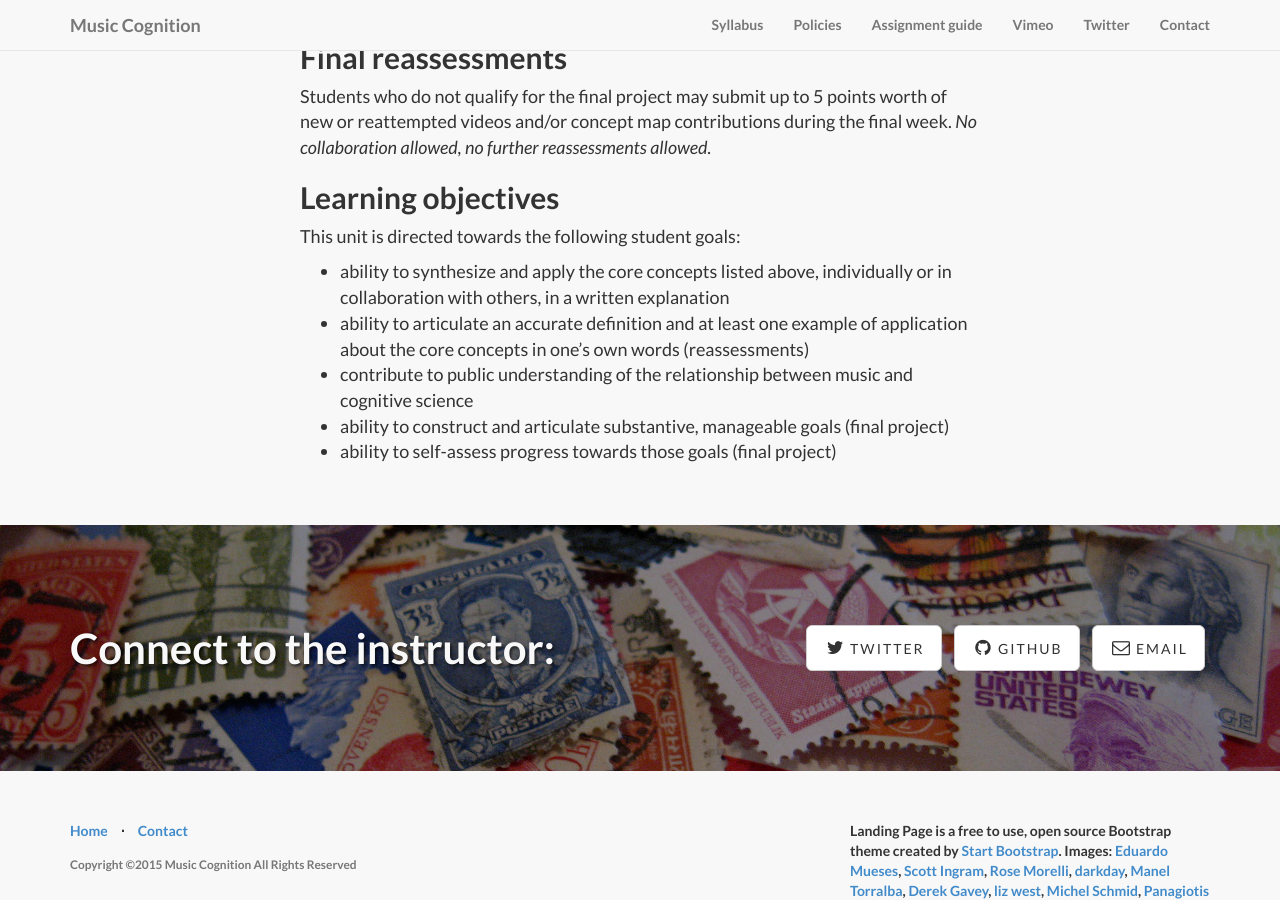
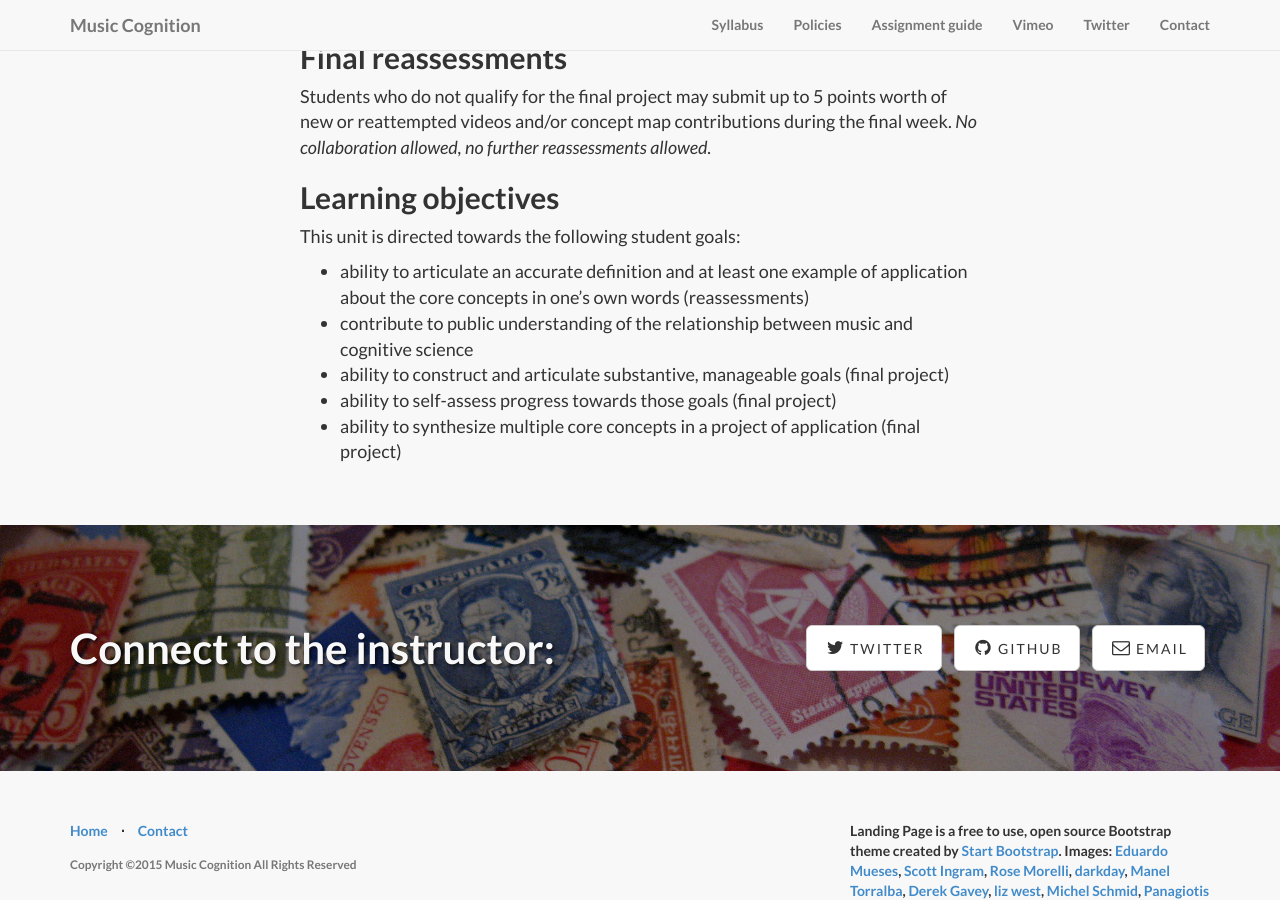
Before and after one commit to kshaffer/cognition, a Jekyll site: the page built from week5.md, in a window 1280 px wide and 900 px high, scrolled down 2709 px. Built offline with Jekyll 4.4.1, drawn with Linux system fonts in a browser that asks for light colours; nearby versions of some CDN libraries; library files that are not in the unit come from our copies.

Commit message:
Week 5 fix

```diff
--- a/week5.md
+++ b/week5.md
@@ -66,8 +66,8 @@ Students who do not qualify for the final project may submit up to 5 points wort
 
 This unit is directed towards the following student goals:
 
-- ability to synthesize and apply the core concepts listed above, individually or in collaboration with others, in a written explanation
 - ability to articulate an accurate definition and at least one example of application about the core concepts in one's own words (reassessments)
 - contribute to public understanding of the relationship between music and cognitive science
 - ability to construct and articulate substantive, manageable goals (final project)
 - ability to self-assess progress towards those goals (final project)
+- ability to synthesize multiple core concepts in a project of application (final project)
```
